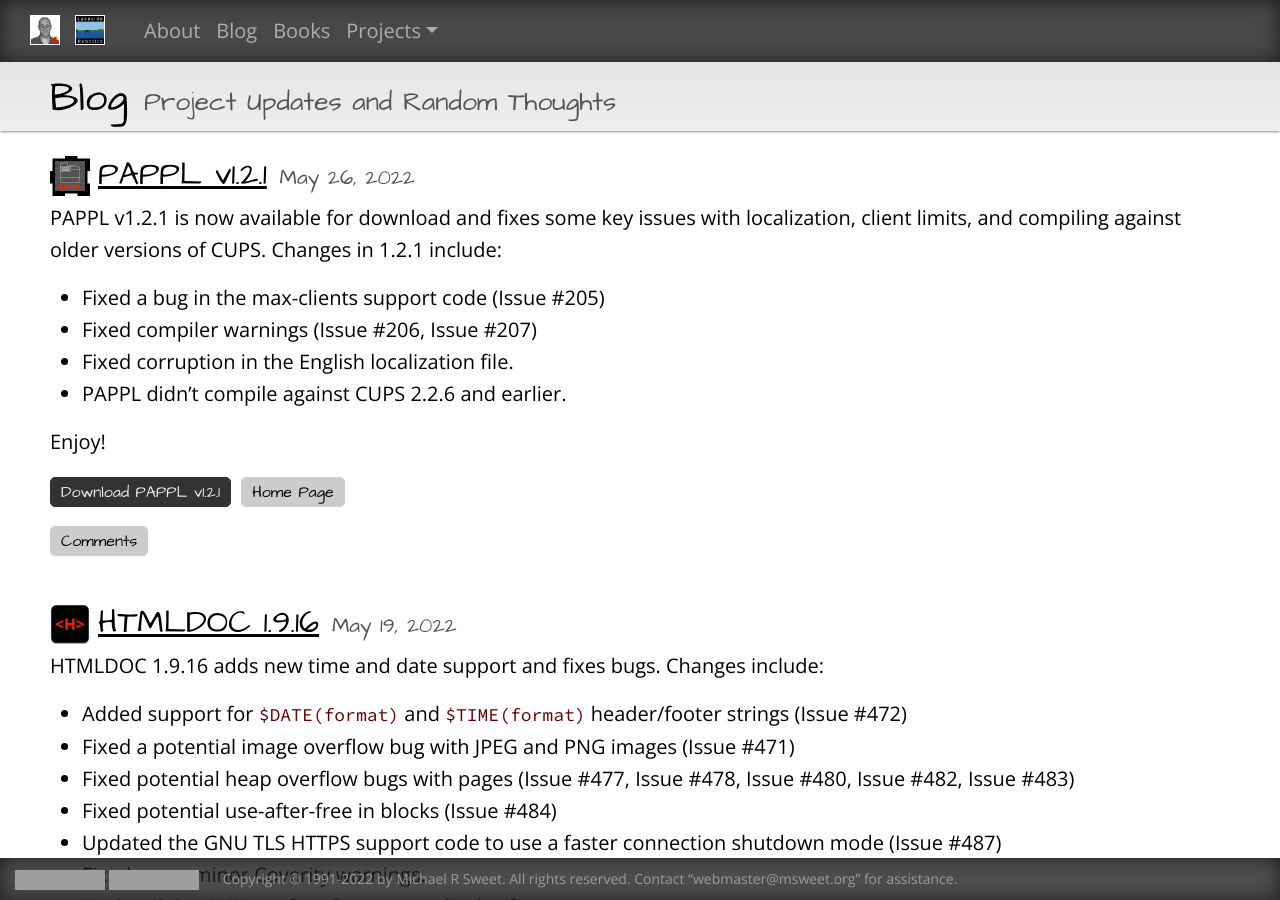
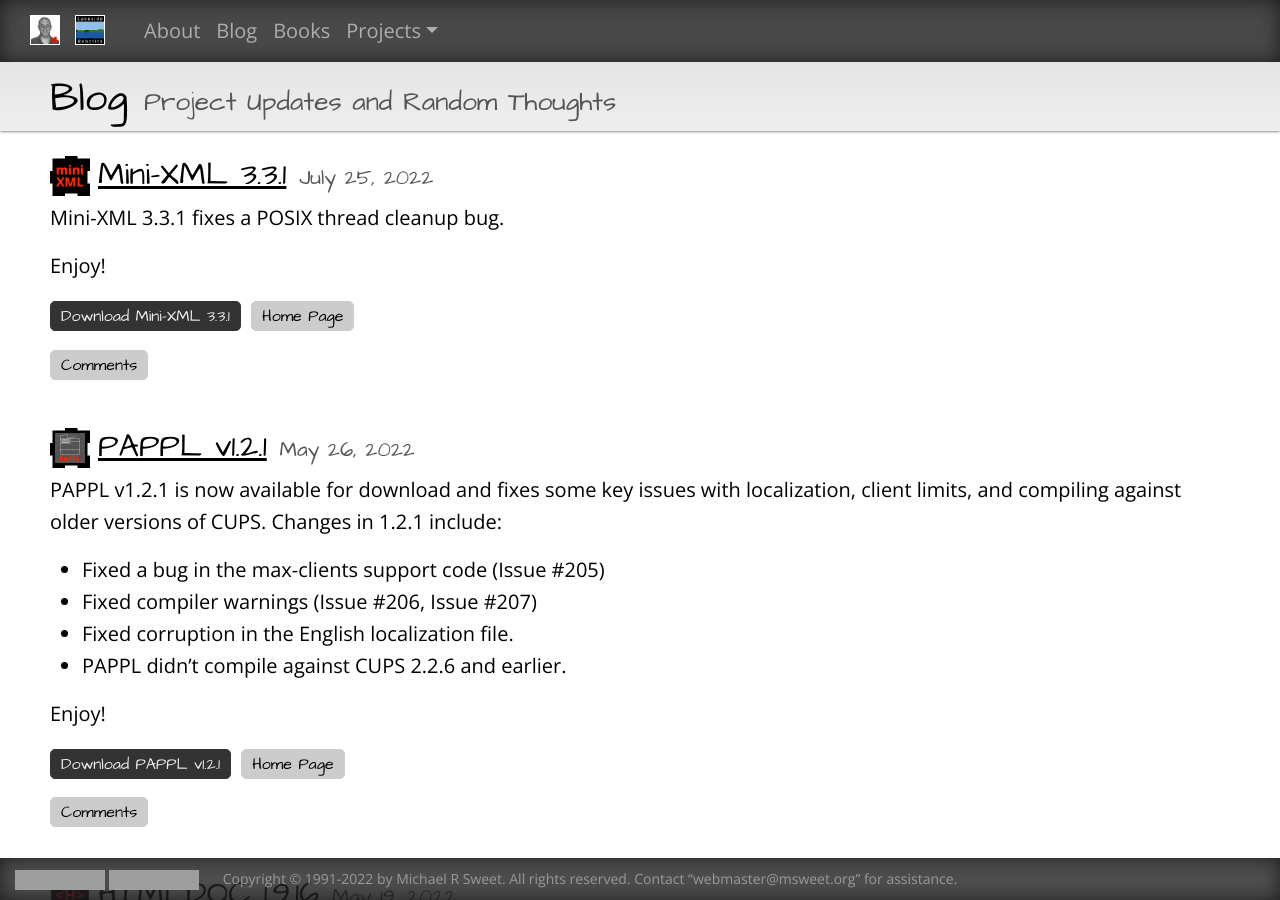
Before and after one commit to michaelrsweet/michaelrsweet.github.com, a Jekyll site: the page built from blog.html, in a window 1280 px wide and 900 px high. Built offline with Jekyll 4.4.1, drawn with Linux system fonts in a browser that asks for light colours; grey boxes are pictures that could not be loaded.

Commit message:
Mini-XML 3.3.1.

```diff
--- /dev/null
+++ b/_posts/2022-07-25-mxml-3.3.1.md
@@ -0,0 +1,16 @@
+---
+title: Mini-XML 3.3.1
+category: mxml
+layout: post
+permalink: /blog/:year-:month-:day-:title.html
+excerpt_separator: <!--more-->
+comments: true
+commentform: true
+---
+
+Mini-XML 3.3.1 fixes a POSIX thread cleanup bug.
+
+Enjoy!
+
+<a class="btn btn-primary" href="https://github.com/michaelrsweet/mxml/releases/tag/v3.3.1">Download Mini-XML 3.3.1</a>
+<a class="btn btn-default" href="/mxml/index.html">Home Page</a>
--- a/mxml/mxml.html
+++ b/mxml/mxml.html
@@ -6,7 +6,7 @@
 <meta name="generator" content="codedoc v3.7">
 <meta name="author" content="Michael R Sweet">
 <meta name="language" content="en-US">
-<meta name="copyright" content="Copyright © 2003-2021, All Rights Reserved.">
+<meta name="copyright" content="Copyright © 2003-2022, All Rights Reserved.">
 <meta name="version" content="3.3">
 <style type="text/css"><!--
 body {
@@ -247,7 +247,7 @@
 <p><img class="title" src="mxml-cover.png"></p>
 <h1 class="title">Mini-XML 3.3 Programming Manual</h1>
 <p>Michael R Sweet</p>
-<p>Copyright © 2003-2021, All Rights Reserved.</p>
+<p>Copyright © 2003-2022, All Rights Reserved.</p>
 </div>
 <div class="contents">
 <h2 class="title">Contents</h2>
```
Also changed, not shown: 1 other file.
